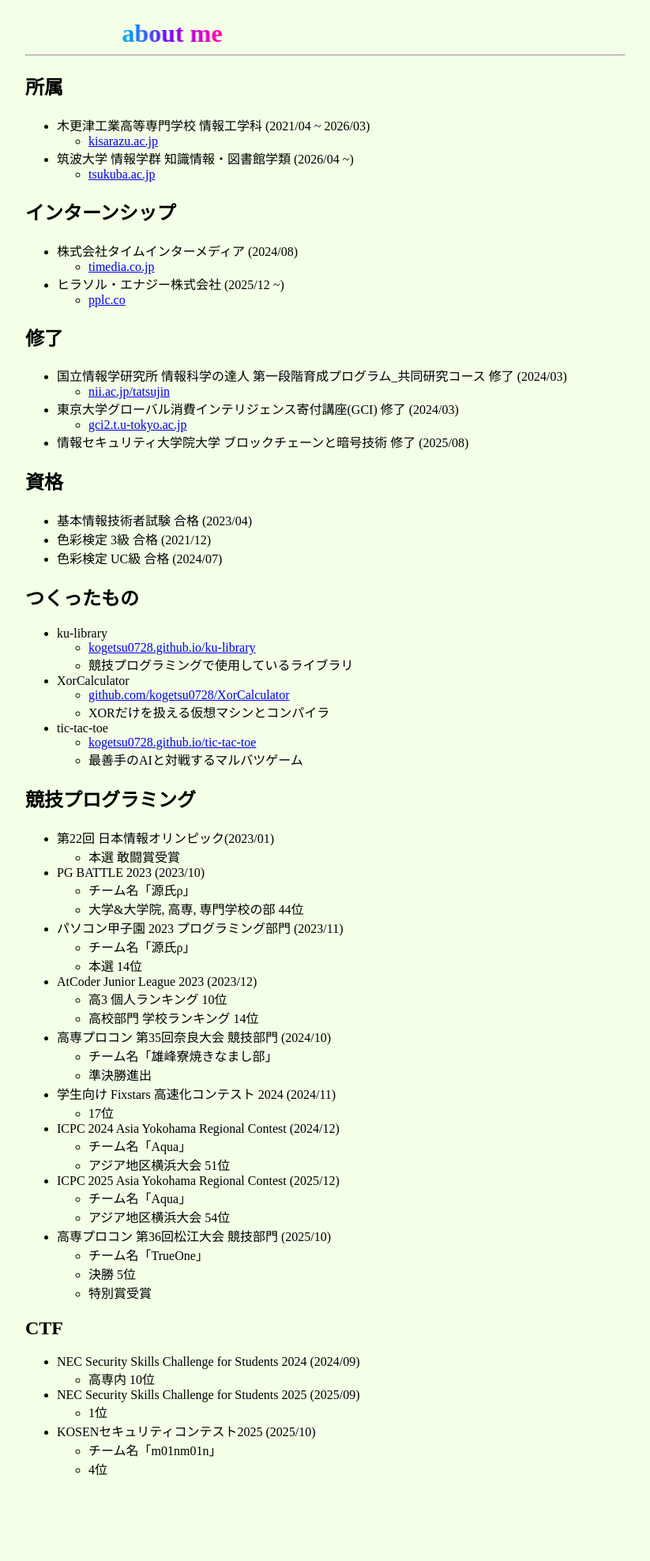
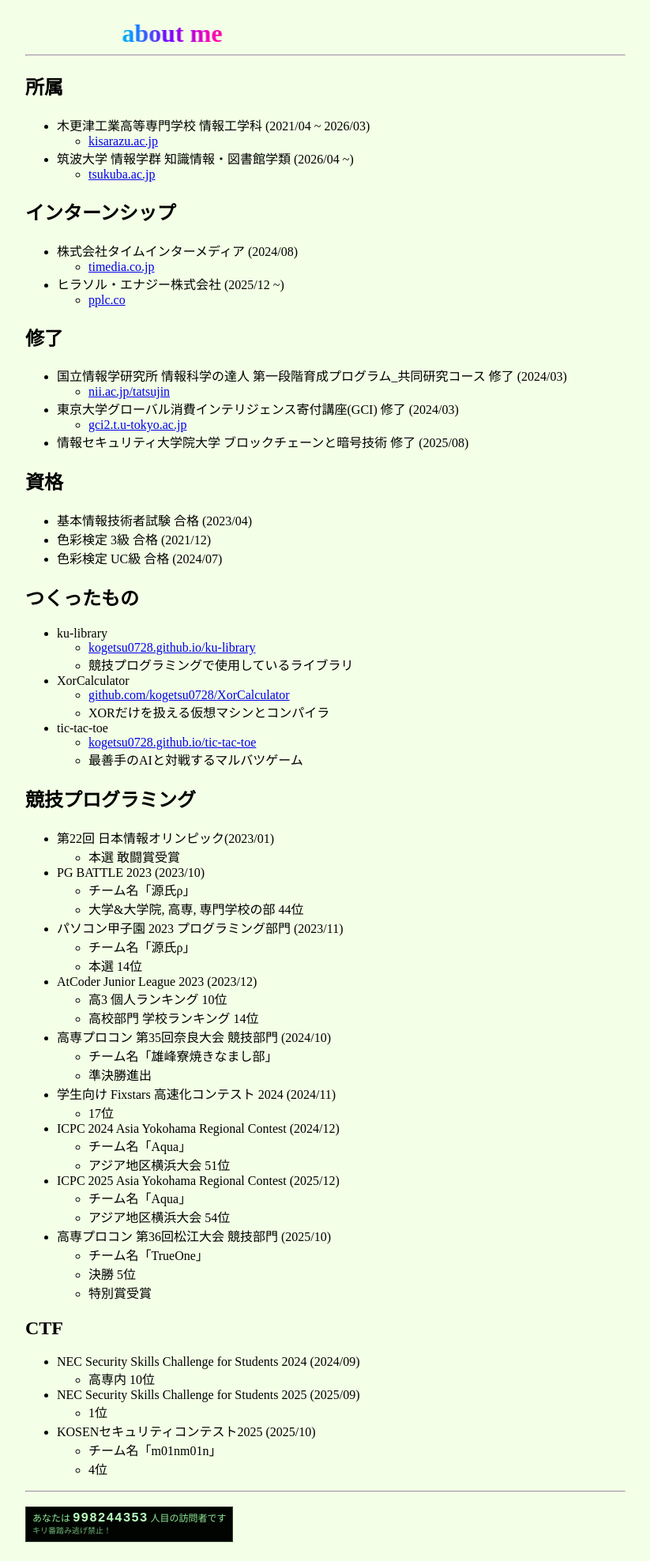
Before and after one commit to kogetsu0728/kogetsu0728.github.io, a Jekyll site: the page built from index.md, in a window 1280 px wide. Shown: the whole page at 79% size, without its empty margins (228-1051 px from the left). Built offline with Jekyll 4.4.1, drawn with Linux system fonts in a browser that asks for light colours; before the commit the page ends 1911 px from its top, so only the background shows below that.

Commit message:
カウンターまわりだいぶシンプルにした

```diff
--- a/_layouts/default.html
+++ b/_layouts/default.html
@@ -52,6 +52,39 @@
           h1-rainbow var(--rainbow-duration) linear infinite;
       }
 
+      .visitor-counter {
+        width: fit-content;
+        max-width: 100%;
+        margin: 18px 0 0;
+        padding: 6px 8px 7px;
+        border: 1px solid #2f422f;
+        background: #020402;
+        color: #8dea94;
+        font-size: 12px;
+        line-height: 1.35;
+      }
+
+      .visitor-counter p {
+        margin: 0;
+      }
+
+      .visitor-counter strong {
+        font-size: 16px;
+        line-height: 1;
+        font-weight: 700;
+        font-family: "Courier New", Courier, monospace;
+        letter-spacing: 1px;
+        color: #b8ffbd;
+      }
+
+      .visitor-counter small {
+        display: block;
+        margin: 2px 0 0;
+        font-size: 10px;
+        line-height: 1.2;
+        color: #6fb777;
+      }
+
       @keyframes h1-marquee {
         from {
           transform: translateX(min(var(--content-max-width), calc(100vw - (var(--page-padding-x) * 2))));
--- a/index.md
+++ b/index.md
@@ -78,3 +78,10 @@ title: ku-
 - KOSENセキュリティコンテスト2025 (2025/10)
     - チーム名「m01nm01n」
     - 4位
+
+---
+
+<div class="visitor-counter">
+  <p>あなたは <strong>998244353</strong> 人目の訪問者です</p>
+  <small>キリ番踏み逃げ禁止！</small>
+</div>
```
